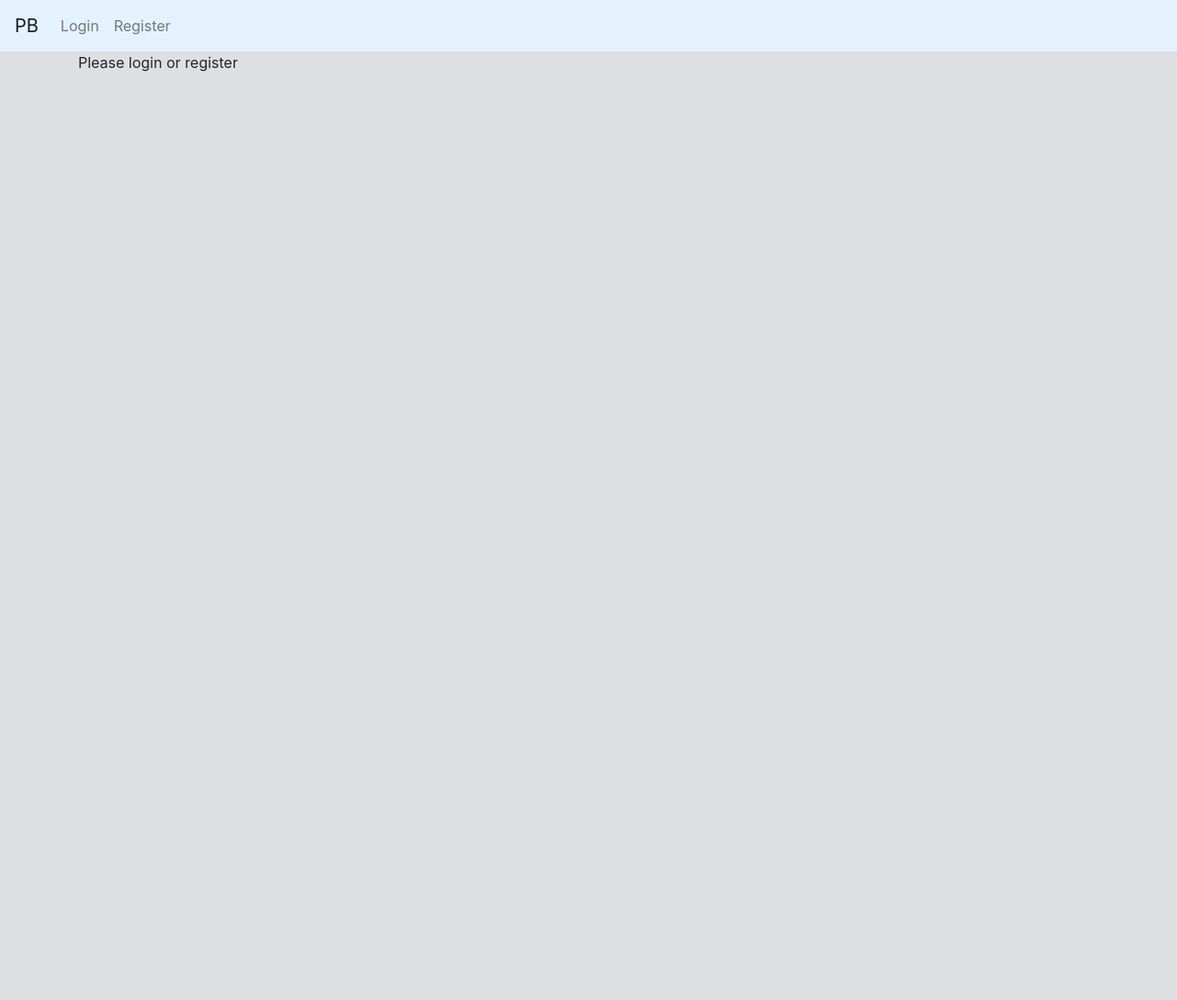
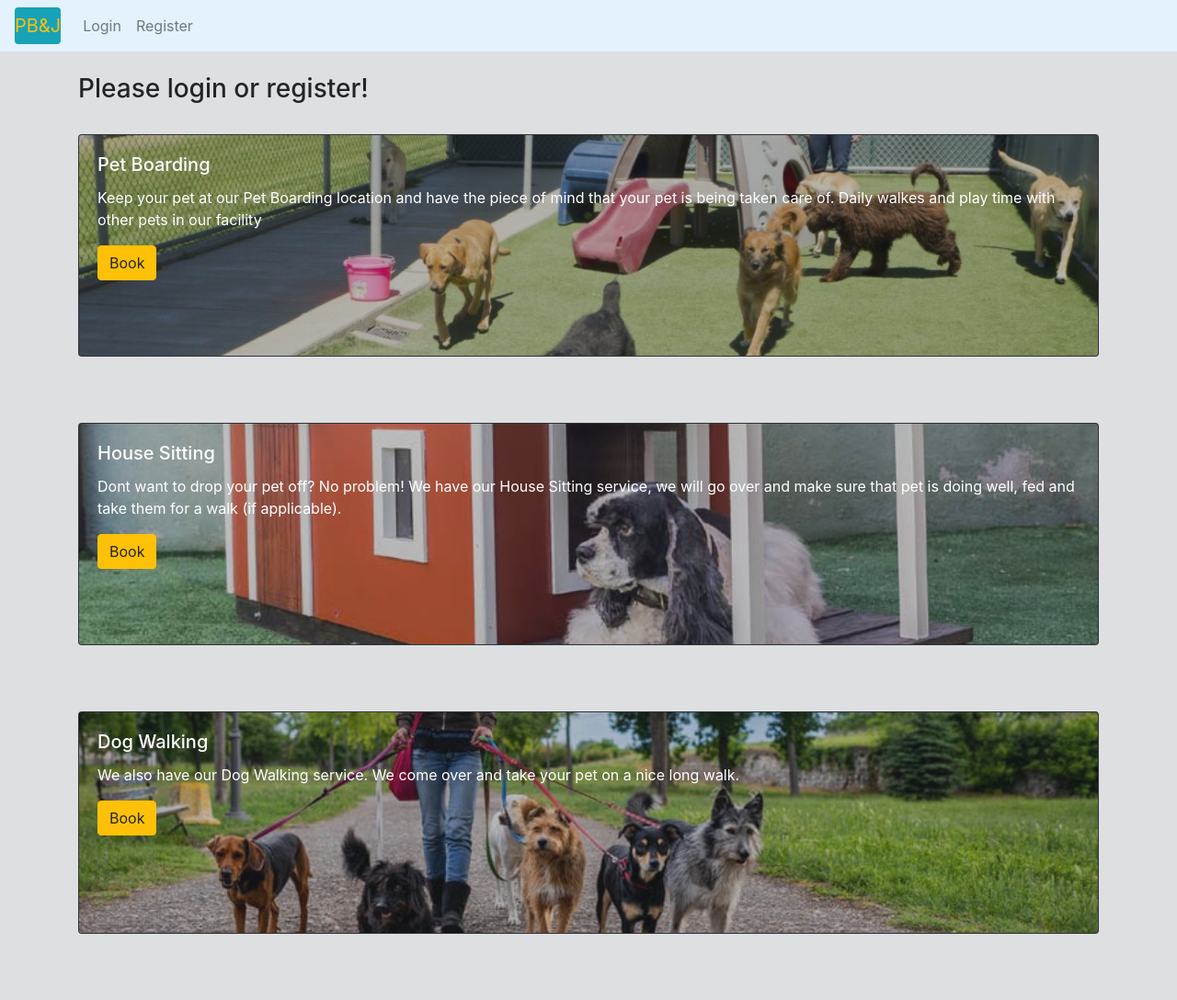
Before and after one commit to Juandtorres23/specializations_capstone, a Flask app: page / in a window 1280 px wide. Shown: the whole page at 92% size. Before the commit the page ends 78 px from the top, so only its background shows below. Run offline with Flask 2, Linux system fonts and the light colour scheme.

Commit message:
Added a home page with links to services

```diff
--- a/myproject/__init__.py
+++ b/myproject/__init__.py
@@ -2,7 +2,7 @@ import os
 from flask import Flask
 from flask_sqlalchemy import SQLAlchemy
 from flask_login import LoginManager
-
+from datetime import timedelta
 login_manager = LoginManager()
 
 app = Flask(__name__)
@@ -10,6 +10,7 @@ app.config['SECRET_KEY'] = 'mysecretkey'
 UPLOAD_FOLDER= r'C:\Users\JDTGaming\Desktop\devMountain\Specialization\Unit 6\Capstone\myproject\static\images'
 ALLOWED_EXTENSIONS = {'txt', 'pdf', 'png', 'jpg', 'jpeg', 'gif'}
 app.config['UPLOAD_FOLDER'] = UPLOAD_FOLDER
+app.config['REMEMBER_COOKIE_DURATION'] = timedelta(seconds=10)
 db = SQLAlchemy()
 
 def connect_to_db(flask_app):
--- a/myproject/templates/base.html
+++ b/myproject/templates/base.html
@@ -11,16 +11,13 @@
 <body style="background-color: #dedfe1;">
 
   <nav class="navbar navbar-expand-lg navbar-light sticky-top" style="background-color: #e3f2fd;">
-    <a class="navbar-brand" href="{{url_for('home')}}">PB</a>
+    <a class="navbar-brand text-warning bg-info rounded" href="{{url_for('home')}}">PB&J</a>
     <button class="navbar-toggler" type="button" data-toggle="collapse" data-target="#navbarNav" aria-controls="navbarNav" aria-expanded="false" aria-label="Toggle navigation">
       <span class="navbar-toggler-icon"></span>
     </button>
     {% if current_user.is_authenticated %}
     <div class="collapse navbar-collapse" id="navbarNav">
       <ul class="navbar-nav">
-        <li class="nav-item active">
-          <a class="nav-link" href="#">Home <span class="sr-only">(current)</span></a>
-        </li>
         <li class="nav-item">
           <a class="nav-link" href="{{url_for('logout')}}">Log Out</a>
         </li>
--- a/myproject/templates/home.html
+++ b/myproject/templates/home.html
@@ -1,10 +1,40 @@
 {% extends "base.html" %}
 {% block content %}
-    <div>
+    <div class="pt-4 pb-4">
         {% if current_user.is_authenticated %}
-            <p> Hi {{current_user.username}} </p>
+            <h3> Hello, {{current_user.username}}</h3>
         {% else %}
-            <p> Please login or register </p>
+            <h3> Please login or register! </h3>
         {% endif %}
     </div>
+
+    <div class="card bg-dark text-white mb-5">
+        <img class="card-img img-fluid" src="{{ url_for('static', filename='images/pet_boarding.jpg')}}" alt="Card image" style="max-height: 15rem; object-fit: cover; opacity:.7;">
+        <div class="card-img-overlay">
+          <h5 class="card-title">Pet Boarding</h5>
+          <p class="card-text"> Keep your pet at our Pet Boarding location and have the piece of mind that your pet is being taken care of. Daily walkes and play time with other pets in our facility </p>
+          <a href="{{url_for('add_service')}}" class="btn btn-warning">Book</a>
+        </div>
+      </div>
+      <br>
+
+      <div class="card bg-dark text-white mb-5">
+        <img class="card-img img-fluid" src="{{ url_for('static', filename='images/house_sitting.jpg')}}" alt="Card image" style="max-height: 15rem; object-fit: cover; opacity:.7; object-position: 0px 80%;">
+        <div class="card-img-overlay">
+          <h5 class="card-title">House Sitting </h5>
+          <p class="card-text">Dont want to drop your pet off? No problem! We have our House Sitting service, we will go over and make sure that pet is doing well, fed and take them for a walk (if applicable).</p>
+          <a href="{{url_for('add_service')}}" class="btn btn-warning">Book</a>
+        </div>
+      </div>
+      <br>
+
+      <div class="card bg-dark text-white mb-5">
+        <img class="card-img img-fluid" src="{{ url_for('static', filename='images/dog_walking.jpg')}}" alt="Card image" style="max-height: 15rem; object-fit: cover; opacity:.7;">
+        <div class="card-img-overlay">
+          <h5 class="card-title">Dog Walking</h5>
+          <p class="card-text">We also have our Dog Walking service. We come over and take your pet on a nice long walk.</p>
+          <a href="{{url_for('add_service')}}" class="btn btn-warning">Book</a>
+        </div>
+      </div>
+      <br>
 {% endblock %}
--- a/myproject/templates/login.html
+++ b/myproject/templates/login.html
@@ -4,7 +4,8 @@
 <div class="text-center d-flex justify-content-center" style="padding-top: 15rem;">
     <form class="form-signin" method="post">
         {{form.hidden_tag()}}
-        <h1 class="h3 mb-3 font-weight-normal">Please sign in</h1>
+        <h2 class="d-inline text-warning bg-info rounded p-1">PB&J</h2>
+        <h1 class="h3 mb-3 mt-3 font-weight-normal">Please sign in</h1>
         <div class="" style="width: 18rem">
             {{form.email.label(class="sr-only")}}{{form.email(type="email", class="form-control", placeholder="Enter email")}}
         </div>
--- a/myproject/templates/register.html
+++ b/myproject/templates/register.html
@@ -3,7 +3,8 @@
 <div class="text-center d-flex justify-content-center" style="padding-top: 15rem;">
     <form class="form-signin" method="post">
         {{form.hidden_tag()}}
-        <h1 class="h3 mb-3 font-weight-normal">Register</h1>
+        <h2 class="d-inline text-warning bg-info rounded p-1">PB&J</h2>
+        <h1 class="h3 mb-3 mt-3 font-weight-normal">Register</h1>
         <div class="" style="width: 18rem">
             {{form.email.label(class="sr-only")}}{{form.email(type="email", class="form-control", placeholder="Enter email")}}
         </div>
@@ -19,7 +20,7 @@
         <div class="" style="width: 18rem">
             {{form.pass_confirm.label(class="sr-only")}}{{form.pass_confirm(type="password", class="form-control", placeholder="Confirm Password")}}
         </div>
-        {{form.submit(type="submit", class="btn-lg btn-primary btn-block")}}
+        {{form.submit(type="submit", class="btn-lg btn-primary btn-block mb-3")}}
         <a class="text-muted" href="{{url_for('login')}}"> Log In</a>
     </form>
 </div>
--- a/myproject/templates/update_service.html
+++ b/myproject/templates/update_service.html
@@ -30,4 +30,5 @@
 
     </div>
 </div>
+
 {% endblock %}
```
Also changed, not shown: myproject/templates/add_pet.html (+5 -5 lines), myproject/templates/profile.html (+12 -0 lines), myproject/templates/update_pet.html (+6 -1 lines), myproject/static/images/4f201ed8-a957-11ed-b51c-f8ac6582b549_images.png (deleted), myproject/static/images/71a9f915-ac07-11ed-973c-f8ac6582b549_Bird.jpg (renamed from myproject/static/images/1ff8bb92-a961-11ed-9309-f8ac6582b549_Bird.jpg), myproject/static/images/86b50c15-a95e-11ed-ab20-f8ac6582b549_bluejay.jpg (deleted), myproject/static/images/b6dddc14-abed-11ed-be6d-f8ac6582b549_images_2.jfif (added), myproject/static/images/b815fdd2-a8f9-11ed-9061-f8ac6582b549_Bird.jpg (deleted), myproject/static/images/bcf8814c-a958-11ed-8218-f8ac6582b549_bluejay.jpg (deleted), myproject/static/images/c1d2680a-a958-11ed-a61c-f8ac6582b549_Bird.jpg (deleted), myproject/static/images/dog_walking.jpg (added), myproject/static/images/f6a7cd81-abe4-11ed-a310-f8ac6582b549_bluejay.jpg (renamed from myproject/static/images/73b5e4ef-a962-11ed-90a9-f8ac6582b549_bluejay.jpg), myproject/static/images/house_sitting.jpg (added), myproject/static/images/pet_boarding.jpg (added).
